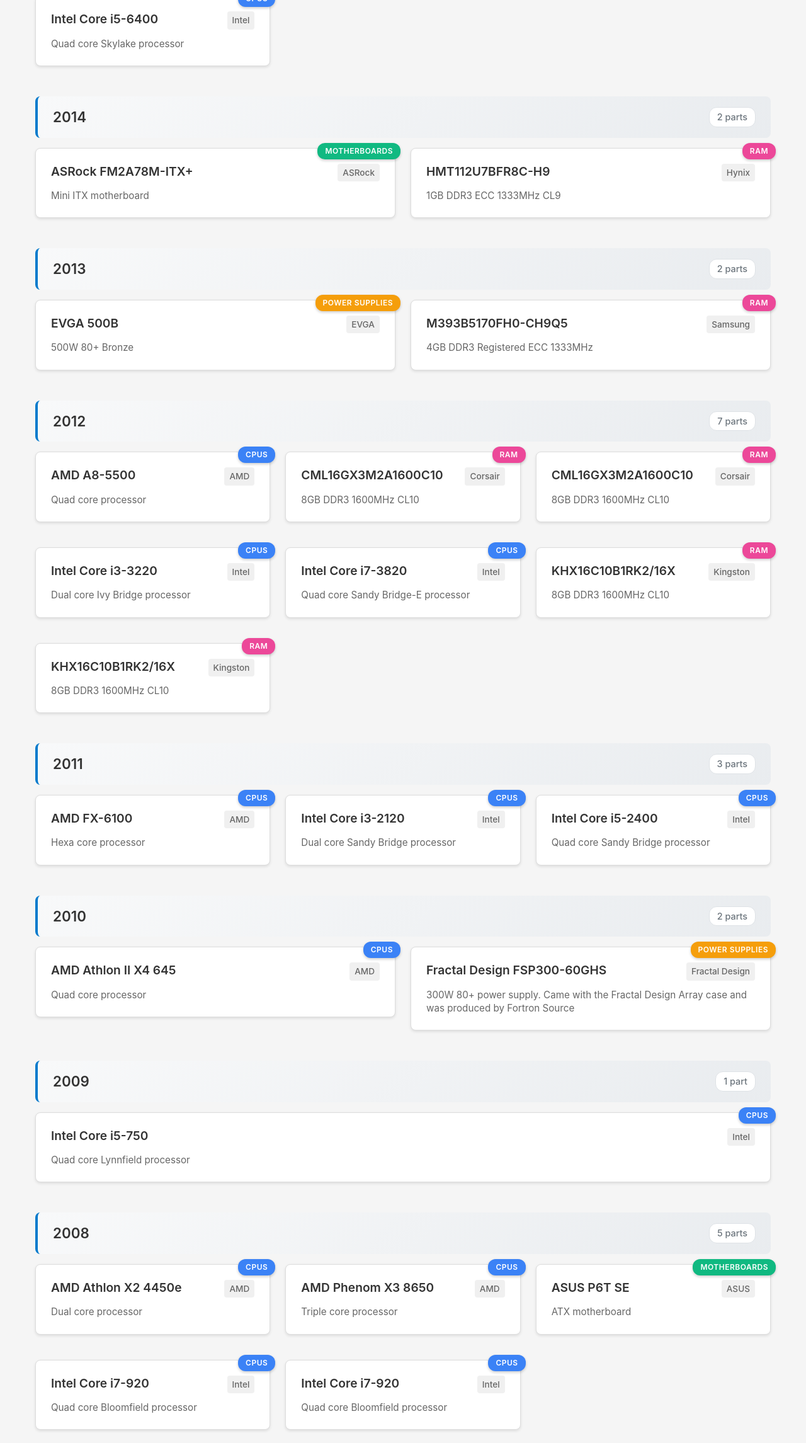
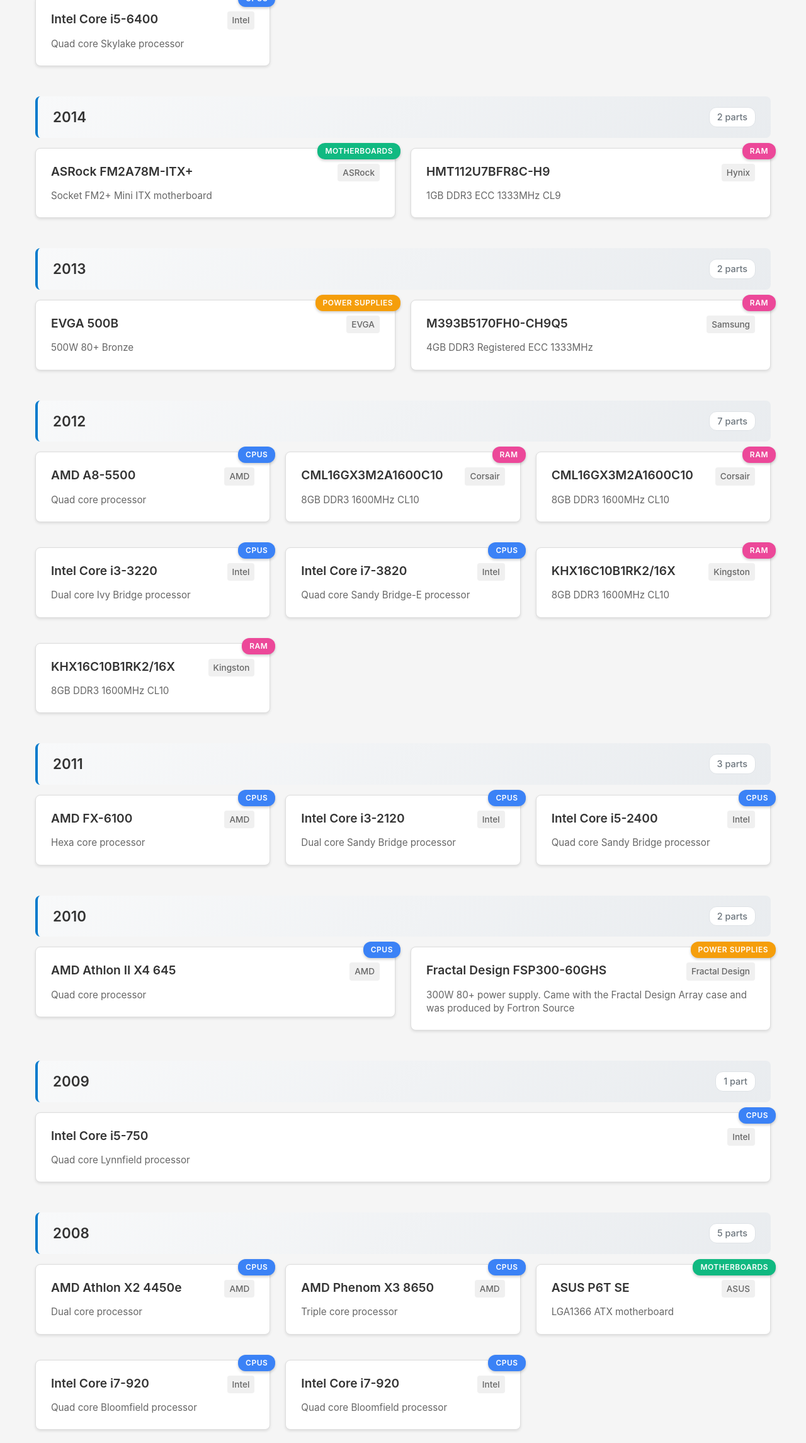
Before and after one commit to ekdennisek/pc-parts-inventory, a React (Vite) app in the folder frontend/: page / in a window 1280 px wide. Shown: the part 1688-3979 px from the top of the page at 63% size. Built offline with nearby package versions, Linux system fonts and the light colour scheme.

Commit message:
Add socket info to motherboards

```diff
--- a/frontend/src/data/parts.ts
+++ b/frontend/src/data/parts.ts
@@ -191,7 +191,7 @@
     id: "mb-1",
     name: "ASRock FM2A78M-ITX+",
     brand: "ASRock",
-    description: "Mini ITX motherboard",
+    description: "Socket FM2+ Mini ITX motherboard",
     socket: "FM2+",
     formFactor: "Mini ITX",
     chipset: "A78",
@@ -204,7 +204,7 @@
     id: "mb-2",
     name: "ASUS P6T SE",
     brand: "ASUS",
-    description: "ATX motherboard",
+    description: "LGA1366 ATX motherboard",
     socket: "LGA1366",
     formFactor: "ATX",
     chipset: "X58",
```
